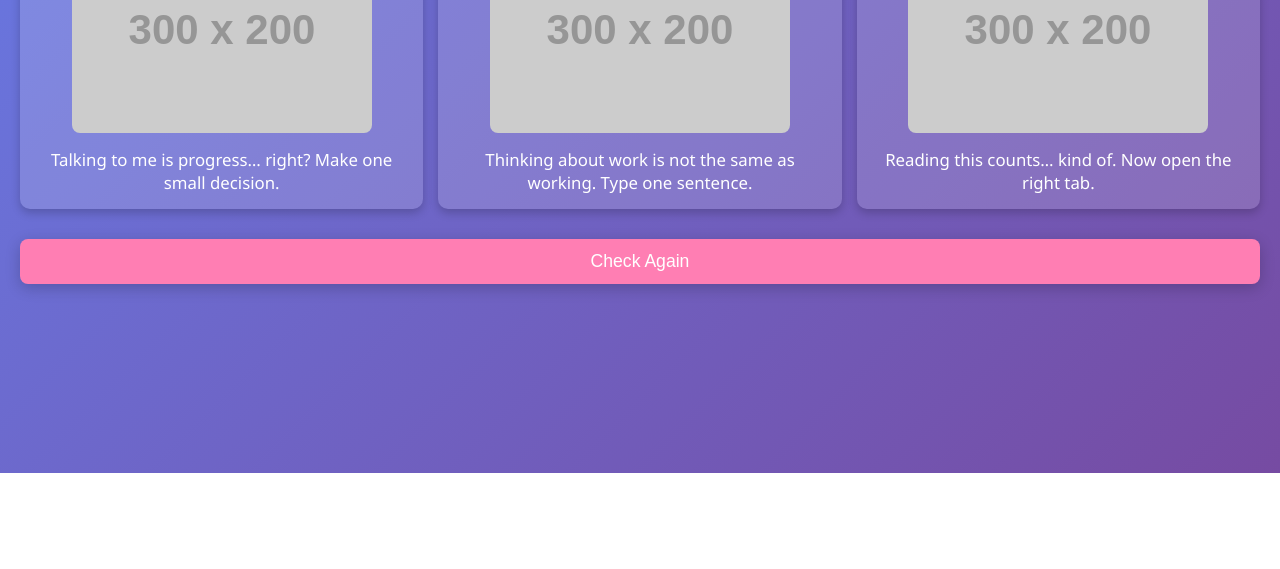
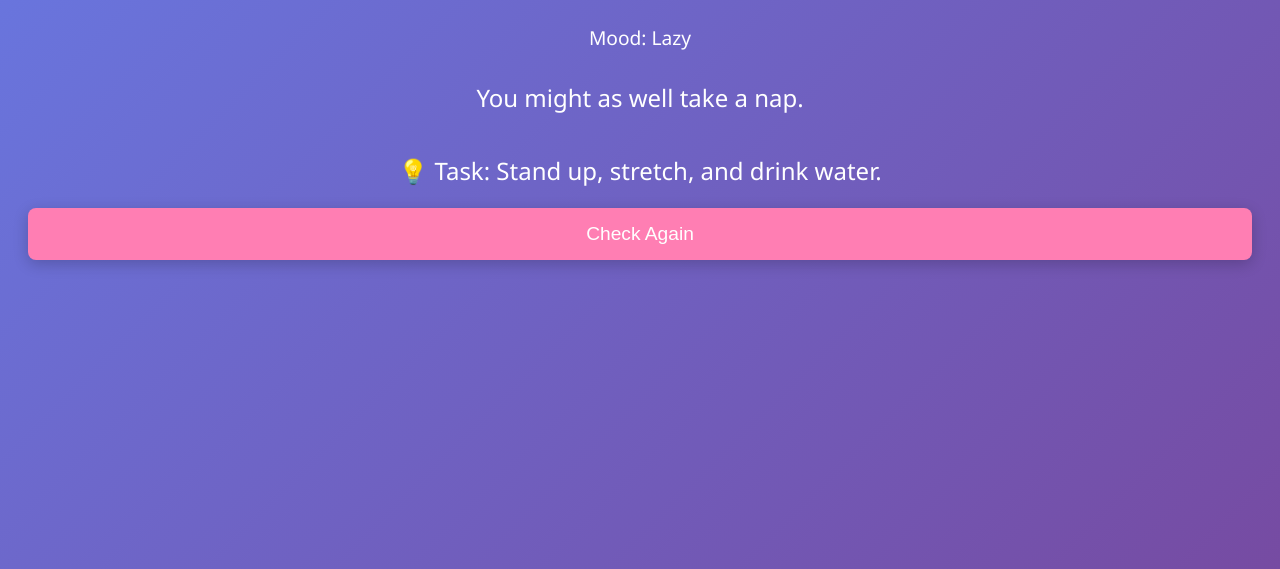
Before and after one commit to fizagit/productive-checker, a plain HTML site: page index.html in a window 1280 px wide. Shown: the part 407-976 px from the top of the page. Before the commit the page ends 880 px from the top, so only its background shows below. Drawn offline with Linux system fonts and the light colour scheme; placeholder pictures from the web are drawn by us.

Commit message:
final changes

```diff
--- a/index.html
+++ b/index.html
@@ -2,155 +2,17 @@
 <html lang="en">
 <head>
   <meta charset="UTF-8">
-  <meta name="viewport" content="width=device-width, initial-scale=1">
+  <meta name="viewport" content="width=device-width, initial-scale=1.0">
   <title>Am I Being Productive?</title>
-  <style>
-    body {
-      background: linear-gradient(135deg, #667eea, #764ba2);
-      color: #fff;
-      font-family: 'Segoe UI', sans-serif;
-      text-align: center;
-      padding: 40px 20px;
-      min-height: 100vh;
-      display: flex;
-      flex-direction: column;
-      justify-content: center;
-      margin: 0;
-    }
-
-    h1 {
-      font-size: 2.2em;
-      margin-bottom: 20px;
-      text-shadow: 2px 2px 8px rgba(0,0,0,0.3);
-    }
-
-    #category {
-      font-size: 1.1em;
-      margin-bottom: 20px;
-      opacity: 0.85;
-    }
-
-    #responses {
-      display: grid;
-      grid-template-columns: repeat(auto-fit, minmax(250px, 1fr));
-      gap: 15px;
-      margin-bottom: 30px;
-    }
-
-    .response-box {
-      background: rgba(255,255,255,0.15);
-      padding: 15px;
-      border-radius: 10px;
-      font-size: 1.05em;
-      box-shadow: 0px 4px 10px rgba(0,0,0,0.2);
-      opacity: 0;
-      transform: translateY(15px);
-      transition: opacity 0.4s ease, transform 0.4s ease;
-    }
-
-    .response-box.show {
-      opacity: 1;
-      transform: translateY(0);
-    }
-
-    .response-box img {
-      max-width: 100%;
-      border-radius: 8px;
-      margin-bottom: 10px;
-    }
-
-    button {
-      padding: 12px 25px;
-      font-size: 1.1em;
-      background: #ff7eb3;
-      color: #fff;
-      border: none;
-      border-radius: 8px;
-      cursor: pointer;
-      box-shadow: 0px 4px 15px rgba(0,0,0,0.2);
-      transition: all 0.3s ease;
-    }
-
-    button:hover {
-      background: #ff4f81;
-      box-shadow: 0px 6px 20px rgba(0,0,0,0.3);
-      transform: translateY(-2px);
-    }
-
-    @media (max-width: 500px) {
-      h1 {
-        font-size: 1.8em;
-      }
-      .response-box {
-        font-size: 1em;
-      }
-    }
-  </style>
+  <link rel="stylesheet" href="style.css">
 </head>
 <body>
-
   <h1>Am I Being Productive?</h1>
-  <div id="category"></div>
-  <div id="responses"></div>
+  <div id="mood"></div>
+  <div id="response">Let's find out...</div>
+  <div id="task"></div>
   <button onclick="checkProductivity()">Check Again</button>
 
-  <script>
-    const categories = {
-      "Motivational": [
-        { text: "You're on fire today! Write down your next big task.", img: "https://via.placeholder.com/300x200/ff7eb3/ffffff?text=Focus" },
-        { text: "Crushing it! Finish that one thing you’ve been avoiding.", img: "https://via.placeholder.com/300x200/ffb347/ffffff?text=Keep+Going" },
-        { text: "Slow progress is still progress. Tidy your workspace for 5 minutes.", img: "https://via.placeholder.com/300x200/76b852/ffffff?text=Step+By+Step" },
-        { text: "Productivity unlocked! Reward yourself with a stretch break.", img: "https://via.placeholder.com/300x200/36d1dc/ffffff?text=Stretch" },
-        { text: "You beat yesterday’s productivity! Send that one email now.", img: "https://via.placeholder.com/300x200/f7971e/ffffff?text=One+More+Task" }
-      ],
-      "Sarcastic": [
-        { text: "Nope. Might as well take a nap. Or pretend to brainstorm.", img: "https://via.placeholder.com/300x200/333333/ffffff?text=Nap+Time" },
-        { text: "Put your phone down. Seriously. 10 minutes, no touching.", img: "https://via.placeholder.com/300x200/dd2476/ffffff?text=Phone+Away" },
-        { text: "Procrastination level: Expert. Write one bullet point.", img: "https://via.placeholder.com/300x200/2c3e50/ffffff?text=Procrastinator" },
-        { text: "This does NOT count as work. Open the actual project.", img: "https://via.placeholder.com/300x200/c31432/ffffff?text=Get+Back+To+Work" },
-        { text: "Nice try. Pick literally any task from your list.", img: "https://via.placeholder.com/300x200/ff416c/ffffff?text=Do+It" }
-      ],
-      "Neutral": [
-        { text: "You’re on track… probably. Check your calendar.", img: "https://via.placeholder.com/300x200/5a3f37/ffffff?text=Calendar+Check" },
-        { text: "Reading this counts… kind of. Now open the right tab.", img: "https://via.placeholder.com/300x200/00c6ff/ffffff?text=Open+Tab" },
-        { text: "Talking to me is progress… right? Make one small decision.", img: "https://via.placeholder.com/300x200/7f00ff/ffffff?text=Decide" },
-        { text: "Thinking about work is not the same as working. Type one sentence.", img: "https://via.placeholder.com/300x200/43cea2/ffffff?text=Write+It" },
-        { text: "Try again, maybe you'll get a better answer. Also drink water.", img: "https://via.placeholder.com/300x200/f7971e/ffffff?text=Hydrate" }
-      ],
-      "Silly/Fun": [
-        { text: "Coffee first, productivity later. Keep it short though.", img: "https://via.placeholder.com/300x200/ff9966/ffffff?text=Coffee" },
-        { text: "Stop hiding from your to-do list. Name your top 3 priorities.", img: "https://via.placeholder.com/300x200/ff5f6d/ffffff?text=Priorities" },
-        { text: "Take a snack break, then finish one tiny task.", img: "https://via.placeholder.com/300x200/ffc371/ffffff?text=Snack" },
-        { text: "Maybe music will help. Pick a song and start.", img: "https://via.placeholder.com/300x200/4facfe/ffffff?text=Music" },
-        { text: "Pretend you’re on a reality show. Impress imaginary viewers.", img: "https://via.placeholder.com/300x200/7b4397/ffffff?text=Showtime" }
-      ]
-    };
-
-    function checkProductivity() {
-      const categoryEl = document.getElementById("category");
-      const responsesEl = document.getElementById("responses");
-
-      const categoryNames = Object.keys(categories);
-      const randomCategory = categoryNames[Math.floor(Math.random() * categoryNames.length)];
-      const messages = [...categories[randomCategory]];
-
-      categoryEl.textContent = randomCategory;
-
-      const shuffled = messages.sort(() => 0.5 - Math.random()).slice(0, 3);
-
-      responsesEl.innerHTML = "";
-
-      shuffled.forEach(item => {
-        const box = document.createElement("div");
-        box.classList.add("response-box");
-        box.innerHTML = `<img src="${item.img}" alt=""><div>${item.text}</div>`;
-        responsesEl.appendChild(box);
-        setTimeout(() => box.classList.add("show"), 50);
-      });
-    }
-
-    checkProductivity();
-  </script>
-
+  <script src="script.js"></script>
 </body>
 </html>
--- /dev/null
+++ b/script.js
@@ -0,0 +1,45 @@
+const moods = {
+  "Motivated": [
+    { quote: "Yes! You're on fire today!", task: "Finish your top priority in the next 30 minutes." },
+    { quote: "Crushing it! Keep going.", task: "Write down 3 wins from today." }
+  ],
+  "Lazy": [
+    { quote: "Nope. Maybe later.", task: "Do one tiny task to feel better." },
+    { quote: "You might as well take a nap.", task: "Stand up, stretch, and drink water." }
+  ],
+  "Neutral": [
+    { quote: "You’re on track… probably.", task: "Review your to-do list for today." },
+    { quote: "Thinking about work ≠ working.", task: "Start a timer for 10 minutes and work." }
+  ],
+  "Playful": [
+    { quote: "Coffee first, productivity later.", task: "Grab a drink, then knock out 1 task." },
+    { quote: "Stop hiding from your to-do list.", task: "Pick the easiest task and do it now." }
+  ]
+};
+
+function checkProductivity() {
+  const moodEl = document.getElementById("mood");
+  const responseEl = document.getElementById("response");
+  const taskEl = document.getElementById("task");
+
+  responseEl.style.opacity = 0;
+  taskEl.style.opacity = 0;
+  moodEl.style.opacity = 0;
+
+  setTimeout(() => {
+    const moodNames = Object.keys(moods);
+    const randomMood = moodNames[Math.floor(Math.random() * moodNames.length)];
+    const moodOptions = moods[randomMood];
+    const randomOption = moodOptions[Math.floor(Math.random() * moodOptions.length)];
+
+    moodEl.innerText = `Mood: ${randomMood}`;
+    responseEl.innerText = randomOption.quote;
+    taskEl.innerText = `💡 Task: ${randomOption.task}`;
+
+    moodEl.style.opacity = 1;
+    responseEl.style.opacity = 1;
+    taskEl.style.opacity = 1;
+  }, 300);
+}
+
+checkProductivity();
--- /dev/null
+++ b/style.css
@@ -0,0 +1,50 @@
+body {
+  background: linear-gradient(135deg, #667eea, #764ba2);
+  color: #fff;
+  font-family: 'Segoe UI', sans-serif;
+  text-align: center;
+  padding: 80px 20px;
+  min-height: 100vh;
+  display: flex;
+  flex-direction: column;
+  justify-content: center;
+}
+
+h1 {
+  font-size: 2.5em;
+  margin-bottom: 40px;
+  text-shadow: 2px 2px 8px rgba(0,0,0,0.3);
+}
+
+#mood {
+  font-size: 1.2em;
+  margin-bottom: 10px;
+  opacity: 0.9;
+}
+
+#response, #task {
+  font-size: 1.5em;
+  margin: 20px auto;
+  max-width: 600px;
+  opacity: 0;
+  transition: opacity 0.5s ease-in-out;
+  line-height: 1.4;
+}
+
+button {
+  padding: 15px 30px;
+  font-size: 1.2em;
+  background: #ff7eb3;
+  color: #fff;
+  border: none;
+  border-radius: 8px;
+  cursor: pointer;
+  box-shadow: 0px 4px 15px rgba(0,0,0,0.2);
+  transition: all 0.3s ease;
+}
+
+button:hover {
+  background: #ff4f81;
+  box-shadow: 0px 6px 20px rgba(0,0,0,0.3);
+  transform: translateY(-2px);
+}
```
Also changed, not shown: 1 other file.
